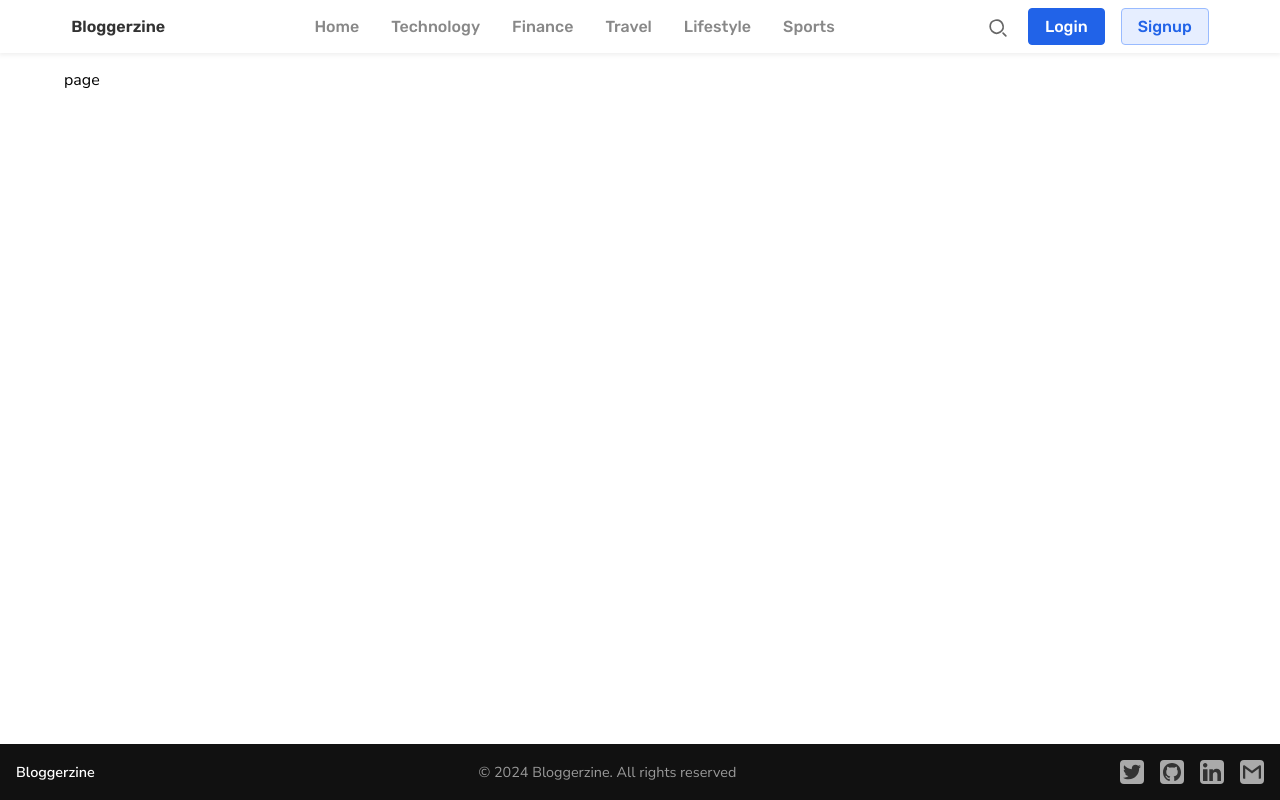
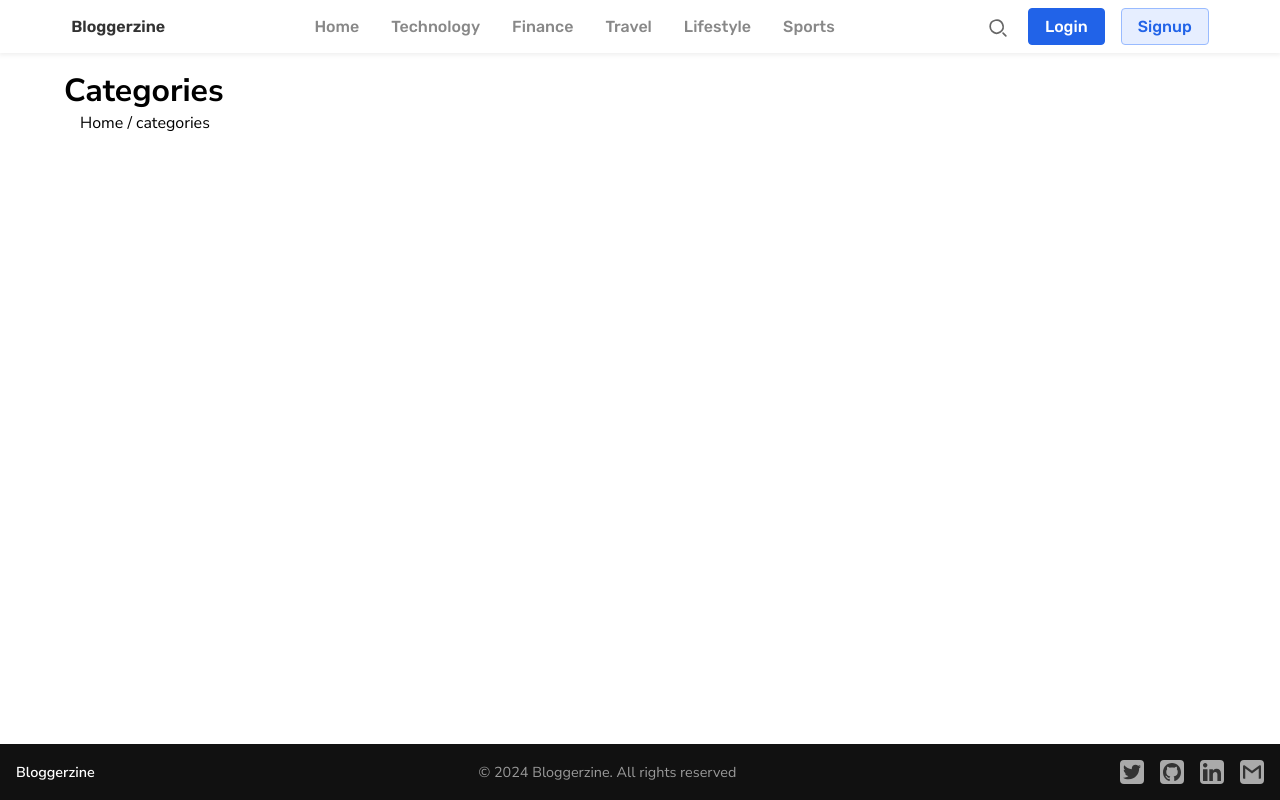
Before and after one commit to greatochuko/bloggerzine, a Next.js app: page /blog/1 in a window 1280 px wide. Built offline with nearby package versions, Linux system fonts and the light colour scheme.

Commit message:
co-locate all page stylessheet in the page folder

```diff
--- a/src/app/blog/[blogTitle]/page.tsx
+++ b/src/app/blog/[blogTitle]/page.tsx
@@ -1,5 +1,48 @@
+import Link from "next/link";
 import React from "react";
+import styles from "./page.module.css";
 
 export default function page() {
-  return <div>page</div>;
+  return (
+    <div>
+      <div className={styles["header"]}>
+        <h1>Categories</h1>
+        <p>
+          <Link href={"/"}>
+            <svg
+              height={16}
+              width={16}
+              viewBox="0 0 24 24"
+              fill="none"
+              xmlns="http://www.w3.org/2000/svg"
+            >
+              <g id="SVGRepo_bgCarrier" strokeWidth="0"></g>
+              <g
+                id="SVGRepo_tracerCarrier"
+                strokeLinecap="round"
+                strokeLinejoin="round"
+              ></g>
+              <g id="SVGRepo_iconCarrier">
+                {" "}
+                <path
+                  d="M22 12.2039V13.725C22 17.6258 22 19.5763 20.8284 20.7881C19.6569 22 17.7712 22 14 22H10C6.22876 22 4.34315 22 3.17157 20.7881C2 19.5763 2 17.6258 2 13.725V12.2039C2 9.91549 2 8.77128 2.5192 7.82274C3.0384 6.87421 3.98695 6.28551 5.88403 5.10813L7.88403 3.86687C9.88939 2.62229 10.8921 2 12 2C13.1079 2 14.1106 2.62229 16.116 3.86687L18.116 5.10812C20.0131 6.28551 20.9616 6.87421 21.4808 7.82274"
+                  stroke="#fff"
+                  strokeWidth="1.5"
+                  strokeLinecap="round"
+                ></path>{" "}
+                <path
+                  d="M15 18H9"
+                  stroke="#fff"
+                  strokeWidth="1.5"
+                  strokeLinecap="round"
+                ></path>{" "}
+              </g>
+            </svg>
+            Home
+          </Link>{" "}
+          / categories
+        </p>
+      </div>
+    </div>
+  );
 }
--- a/src/app/blog/page.tsx
+++ b/src/app/blog/page.tsx
@@ -1,6 +1,6 @@
 import Link from "next/link";
 import React from "react";
-import styles from "@/styles/BlogListPage.module.css";
+import styles from "./page.module.css";
 import { blogPosts } from "../page";
 import PostCard from "@/components/PostCard";
 import Paginator from "@/components/Paginator";
--- a/src/app/categories/[categoryName]/page.tsx
+++ b/src/app/categories/[categoryName]/page.tsx
@@ -1,5 +1,5 @@
 import React from "react";
-import styles from "@/styles/CategoryPage.module.css";
+import styles from "./page.module.css";
 import Image from "next/image";
 import { notFound } from "next/navigation";
 import { blogPosts } from "@/app/page";
--- a/src/app/categories/page.tsx
+++ b/src/app/categories/page.tsx
@@ -1,5 +1,5 @@
 import React from "react";
-import styles from "@/styles/CategoriesPage.module.css";
+import styles from "./page.module.css";
 import Image from "next/image";
 import Link from "next/link";
 
```
Also changed, not shown: src/styles/CategoryPage.module.css (deleted, +0 -98 lines), src/app/blog/[blogTitle]/page.module.css (added), src/app/blog/page.module.css (renamed from src/styles/BlogListPage.module.css), src/app/categories/page.module.css (renamed from src/styles/CategoriesPage.module.css), 1 other file (tests, documents, lock files or other folders).
